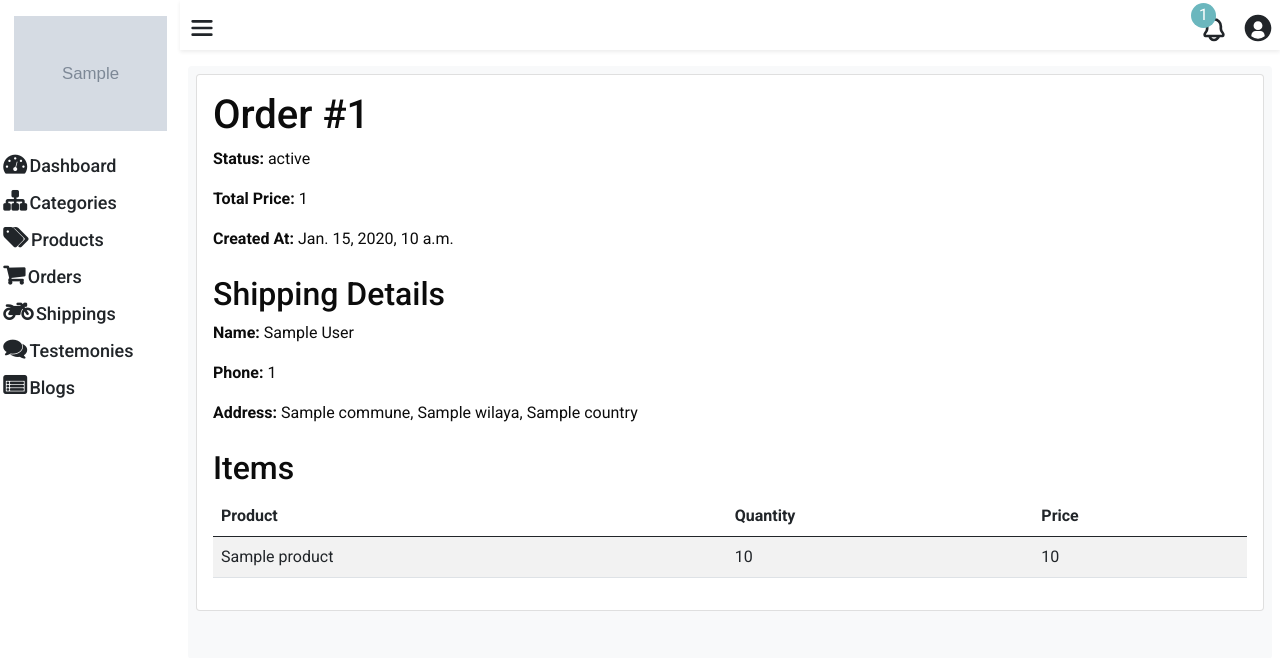
After one commit to sa11erto5n/nawa3im, a Django app: template dashboard/templates/order/details.html in a window 1280 px wide. The commit adds this page. Shown: the top 658 px of the page. Run offline with Django 5.2, Linux system fonts and the light colour scheme; the template is opened without the code that fills it: most values are stand-ins (such as "Sample title", 1, 10 or a date in 2020); grey boxes marked "Sample" are stand-in pictures; some libraries are stand-ins or nearby versions.

Commit message:
Add order detail view and update order list template
- Implement order detail view with login required decorator
- Add new URL route for order details
- Update order list template to include a details button
- Fetch commune information in order detail view
- Add login required decorators to order-related views

```diff
--- /dev/null
+++ b/dashboard/templates/order/details.html
@@ -0,0 +1,38 @@
+{% extends 'dashboard/index.html' %}
+{% load i18n tags %}
+
+{% block dash %}
+<div class="order-details card">
+    <div class="card-body">
+        <h1 class="card-title">{% trans "Order" %} #{{ order.id }}</h1>
+        <p class="card-text"><strong>{% trans "Status" %}:</strong> {{ order.get_status_display }}</p>
+        <p class="card-text"><strong>{% trans "Total Price" %}:</strong> {{ order.total_price }}</p>
+        <p class="card-text"><strong>{% trans "Created At" %}:</strong> {{ order.created_at }}</p>
+
+        <h2 class="card-subtitle mb-2 mt-4">{% trans "Shipping Details" %}</h2>
+        <p class="card-text"><strong>{% trans "Name" %}:</strong> {{ order.full_name }}</p>
+        <p class="card-text"><strong>{% trans "Phone" %}:</strong> {{ order.phone_number }}</p>
+        <p class="card-text"><strong>{% trans "Address" %}:</strong> {{ commune.name_ar }}, {{ order.wilaya|trans:"name" }}, {{ order.country }}</p>
+
+        <h2 class="card-subtitle mb-2 mt-4">{% trans "Items" %}</h2>
+        <table class="table table-striped">
+            <thead class="thead-dark">
+                <tr>
+                    <th>{% trans "Product" %}</th>
+                    <th>{% trans "Quantity" %}</th>
+                    <th>{% trans "Price" %}</th>
+                </tr>
+            </thead>
+            <tbody>
+                {% for item in order.items.all %}
+                <tr>
+                    <td>{{ item.product|trans:'name' }}</td>
+                    <td>{{ item.quantity }}</td>
+                    <td>{{ item.price }}</td>
+                </tr>
+                {% endfor %}
+            </tbody>
+        </table>
+    </div>
+</div>
+{% endblock dash %}
--- a/dashboard/urls.py
+++ b/dashboard/urls.py
@@ -35,6 +35,7 @@ urlpatterns = [
     # orders
     path('orders/',orders.List,name='orderList'),
     path('orders/status/<int:pk>/',orders.ShipOrder,name='shipOrder'),
+    path('order/<int:pk>/', orders.order_detail, name='order-detail'),
     # country
     path('api/wilayas/<int:wilaya_code>/cities/', country.get_cities, name='get_cities'),
 
```
Also changed, not shown: dashboard/templates/order/order.html (+6 -2 lines), dashboard/views/orders.py (+23 -0 lines), frontend/views/cart/shipping.py (+9 -1 lines), frontend/templates/cart/order_detail.html (added).
